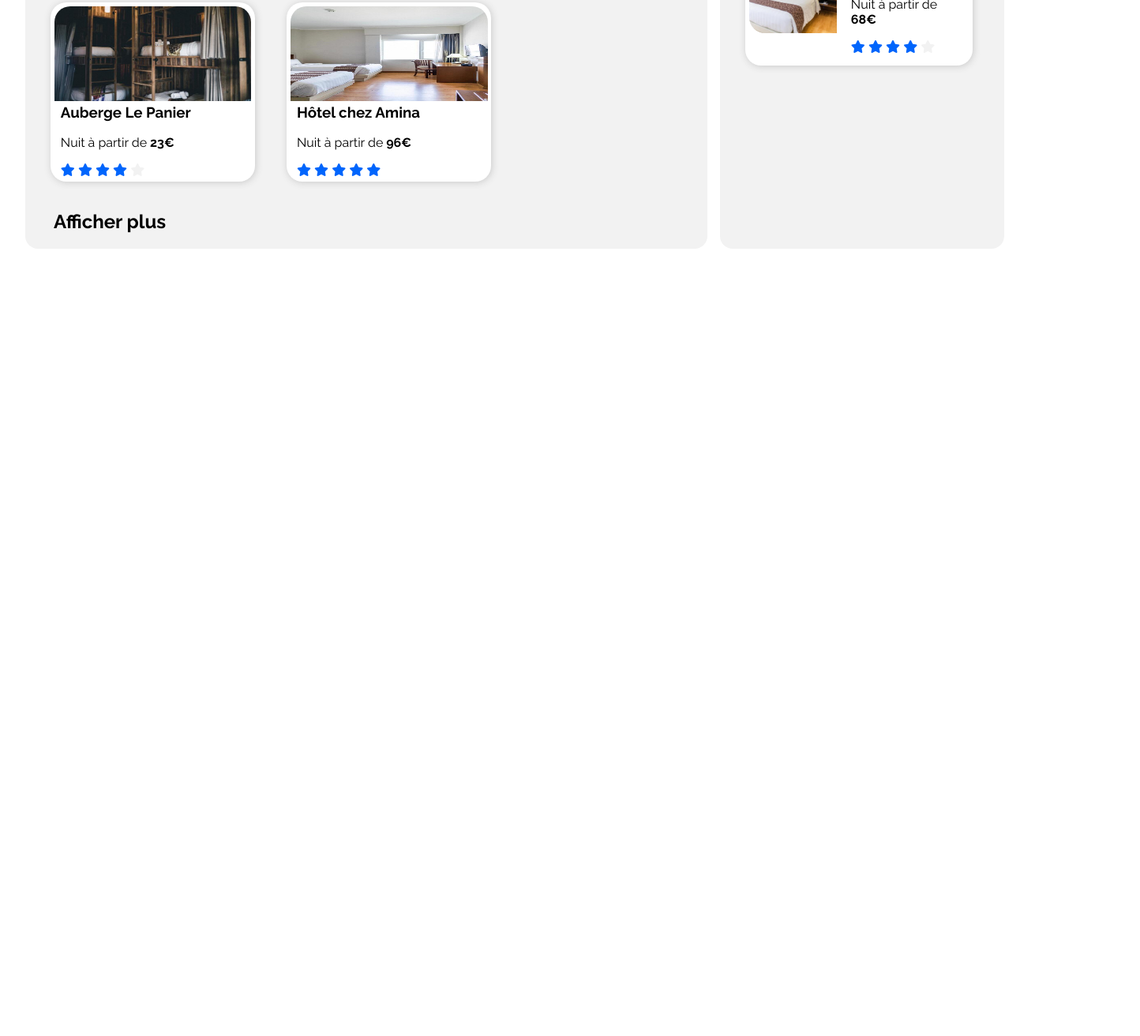
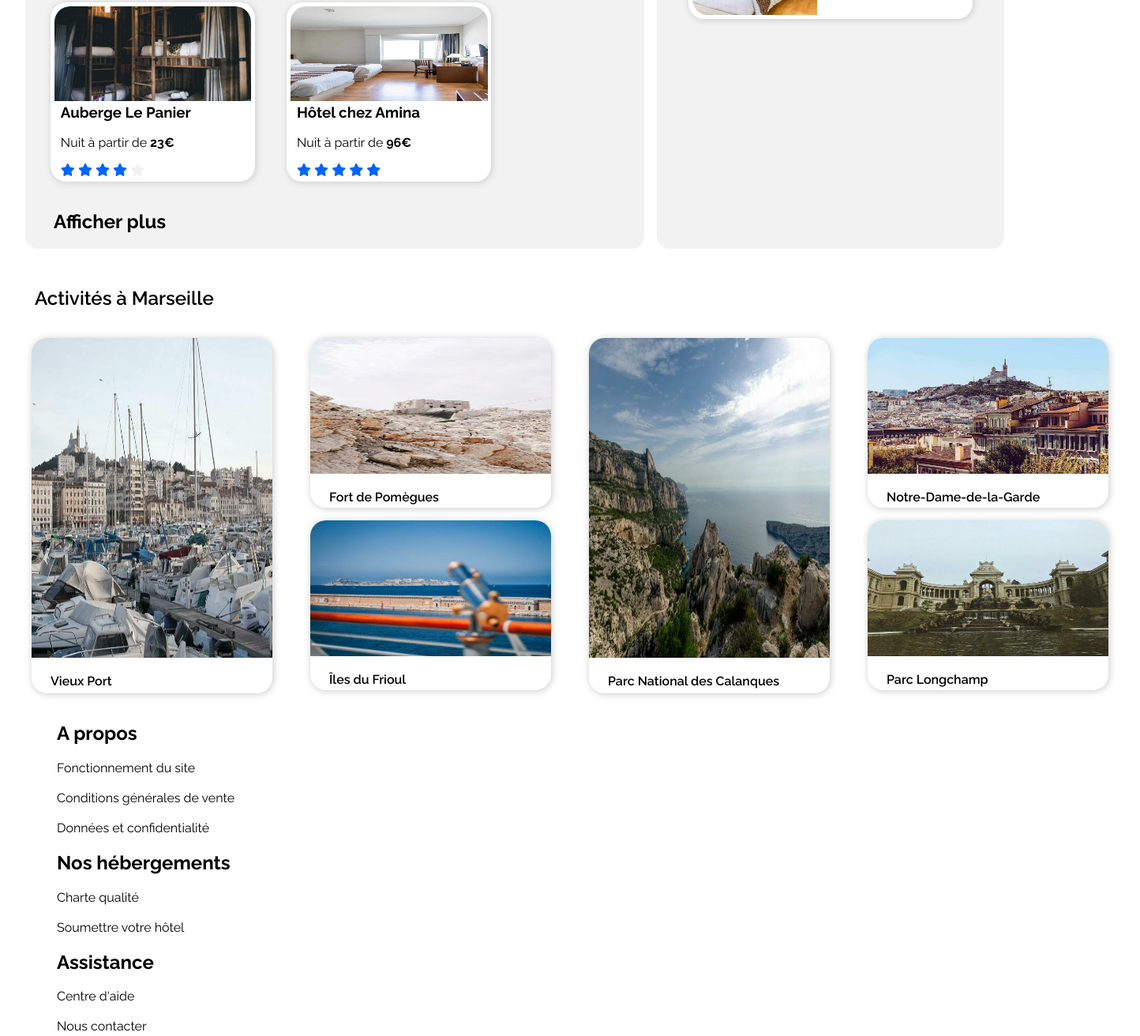
Before and after one commit to WaD45/projet-site-reservia, a plain HTML site: page Untitled-1.html in a window 1280 px wide. Shown: the part 982-2294 px from the top of the page at 79% size, 1444 px wide, since content can reach past the window. Before the commit the page ends 1305 px from the top, so only its background shows below. Drawn offline with Linux system fonts and the light colour scheme.

Commit message:
heightwidthpourcent

```diff
--- a/Untitled-1.html
+++ b/Untitled-1.html
@@ -182,6 +182,59 @@
                 </div>
             </aside>
         </section>
+        <section>
+            <div id="activites">
+                <h1>Activités à Marseille</h1>
+                <div id="vignettes">
+                    <figure>
+                        <img src="/images/activites/4_small/reno-laithienne-QUgJhdY5Fyk-unsplash.jpg">
+                        <figcaption>Vieux Port</figcaption>
+                    </figure>
+                    <div id="double">
+                        <figure>
+                            <img src="/images/activites/4_small/paul-hermann-QFTrLdQIRhI-unsplash.jpg">
+                            <figcaption>Fort de Pomègues</figcaption>
+                        </figure>
+                        <figure>
+                            <img src="/images/activites/4_small/kevin-hikari-rV_Qd1l-VXg-unsplash.jpg">
+                            <figcaption>Îles du Frioul</figcaption>
+                        </figure>
+                    </div>
+                    <figure>
+                        <img src="/images/activites/4_small/kilyan-sockalingum-NR8-cBCN3aI-unsplash.jpg">
+                        <figcaption>Parc National des Calanques</figcaption>
+                    </figure>
+                    <div id="double">
+                        <figure>
+                            <img src="/images/activites/4_small/florian-wehde-xW9e8gdotxI-unsplash.jpg">
+                            <figcaption>Notre-Dame-de-la-Garde</figcaption>
+                        </figure>
+                        <figure>
+                            <img src="/images/activites/4_small/lena-paulin-wH2-EJoDcV0-unsplash.jpg">
+                            <figcaption>Parc Longchamp</figcaption>
+                        </figure>
+                    </div>
+            </div>
+        </section>
         </main>
+        <footer>
+            <div class="container_footer">
+                <figure>
+                    <h2>A propos</h2>
+                    <figcaption>Fonctionnement du site</br></br>Conditions générales de vente</br></br>Données et confidentialité
+                    </figcaption>
+                </figure>
+                <figure>
+                    <h2>Nos hébergements</h2>
+                    <figcaption>Charte qualité</br></br>Soumettre votre hôtel
+                    </figcaption>
+                </figure>
+                <figure>
+                    <h2>Assistance</h2>
+                    <figcaption>Centre d'aide</br></br>Nous contacter
+                    </figcaption>
+                </figure>
+            </div>
+        </footer>
     </body>
 </html>
--- a/style.css
+++ b/style.css
@@ -227,7 +227,7 @@ aside
     flex-direction: column;
     background-color: #F2F2F2;
     border-radius: 1em;
-    width: 25em;
+    width: 450px;
 }
 #popchart
 {
@@ -254,17 +254,18 @@ aside figure
     flex-direction: row;
     background-color: white;
     border-radius: 20px;
-    margin-left: 2em ;
+    margin-top: 1em;
+    margin-bottom: 2em;
+    width: 350px;
+    height: 150px;
     padding: 0.3em;
     box-shadow: 1px 1px 10px #c9c9c9;
 }
 aside img
 {
-
     border-top-left-radius: 20px;
     border-bottom-left-radius: 20px;
-    width: 8em;
-    height: 9em;
+    width: 45%;
 }
 aside figcaption
 {
@@ -272,6 +273,44 @@ aside figcaption
     margin-left: 0.5em;
     padding: 10px;
 }
-aside figcaption .fas
+/*--------------activites--------------*/
+#activites h1
 {
+    font-weight: 600;
+    margin-top: 2em;
+    margin-left: 0.5em;
 }
+#activites #vignettes
+{
+    display: flex;
+}
+#activites figure
+{
+    margin-left: 0.5em;
+    border-radius: 20px;
+    box-shadow: 1px 1px 10px #c9c9c9;
+    width: 305px;
+    height: 450px;
+}
+#activites figcaption
+{
+    font-weight: 600;
+    margin-left: 1.5em;
+    margin-top: 1em;
+}
+#activites img
+{
+    border-top-left-radius: 20px;
+    border-top-right-radius: 20px;
+    width: 100%;
+    height: 90%;
+}
+#double figure
+{
+    height: 215px;
+    flex-direction: column;
+}
+#double figure img
+{
+    height: 80%;
+}
```
